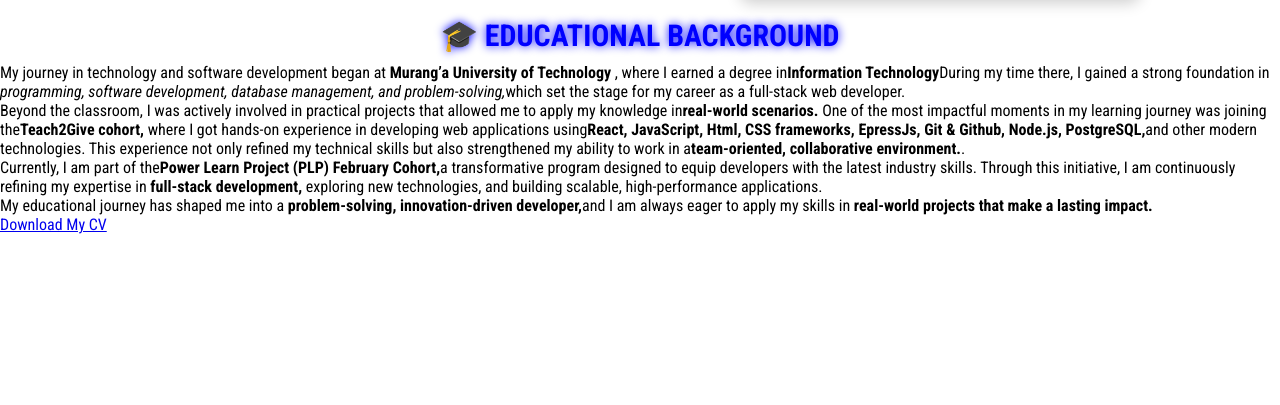
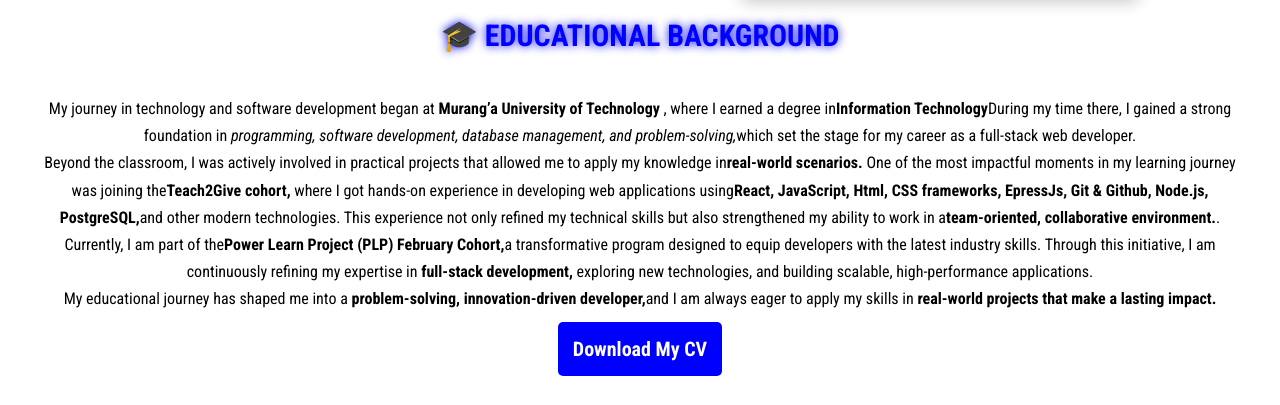
Before and after one commit to mosesnzioka/my-portfolio, a React (Vite) app: page / in a window 1280 px wide. Shown: the part 946-1351 px from the top of the page. Before the commit the page ends 1180 px from the top, so only its background shows below. Built offline with nearby package versions, Linux system fonts and the light colour scheme.

Commit message:
styling education background

```diff
--- a/src/componets/education/education.css
+++ b/src/componets/education/education.css
@@ -0,0 +1,27 @@
+.education-description{
+    line-height: 1.7;
+    padding: 2em;
+    align-items: center;
+    text-align: center;
+}
+
+.download-cv-link a{
+        padding: 10px 15px;
+        background-color: blue !important;
+        text-decoration: none !important;
+        color: white !important;
+        font-size: 20px;
+        font-weight: bold;
+        border-radius: 5px;
+        display: inline-block;
+        text-align: center;
+        cursor: pointer;
+        transition: all 0.3s ease-in-out;
+        margin-top: 9px;
+      }
+
+      .download-cv-link a:hover {
+        background-color: darkblue !important;
+        color: #f0f0f0 !important;
+        text-decoration: underline !important;
+      }
--- a/src/componets/education/education.jsx
+++ b/src/componets/education/education.jsx
@@ -5,7 +5,8 @@
   return (
     <div className="education-section">
         <Title maintitle={"🎓 Educational Background"} />
-      <p>My journey in technology and software development began at <strong>Murang’a University of Technology</strong> , where I earned a degree in
+        <div className="education-description">
+        <p >My journey in technology and software development began at <strong>Murang’a University of Technology</strong> , where I earned a degree in
        <strong>Information Technology</strong>During my time there, I gained a strong foundation in <i>programming, software development, database management, and problem-solving,</i>
        which set the stage for my career as a full-stack web developer. <br />
        Beyond the classroom, I was actively involved in practical projects that allowed me to apply my knowledge in
@@ -19,7 +20,15 @@
        full-stack development,</strong>  exploring new technologies, and building scalable, high-performance applications. <br />
        My educational journey has shaped me into a <strong>problem-solving, innovation-driven developer,</strong>
        and I am always eager to apply my skills in <strong>real-world projects that make a lasting impact.</strong></p>
-      <a href="/path-to-your-cv.pdf" download className="cv-button">Download My CV</a>
+
+       <div className="download-cv-link">
+       <a href="/path-to-your-cv.pdf" download className="cv-button">Download My CV</a>
+
+       </div>
+
+        </div>
+
+
     </div>
   );
 }
```
